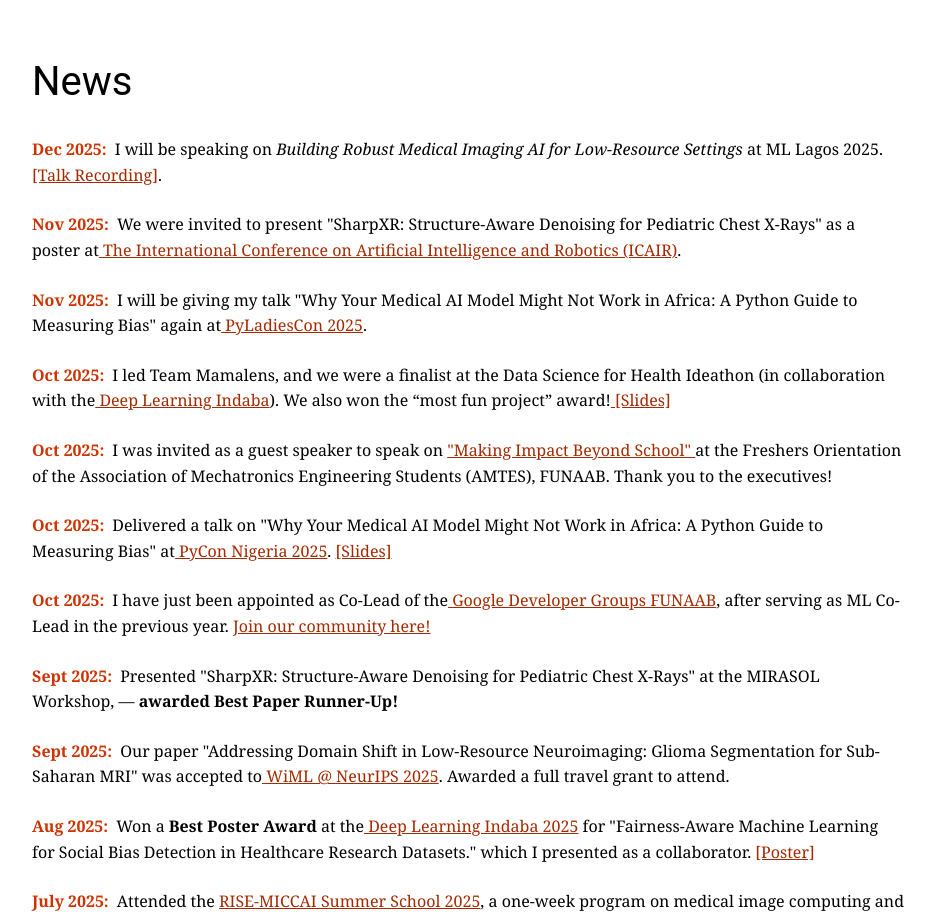
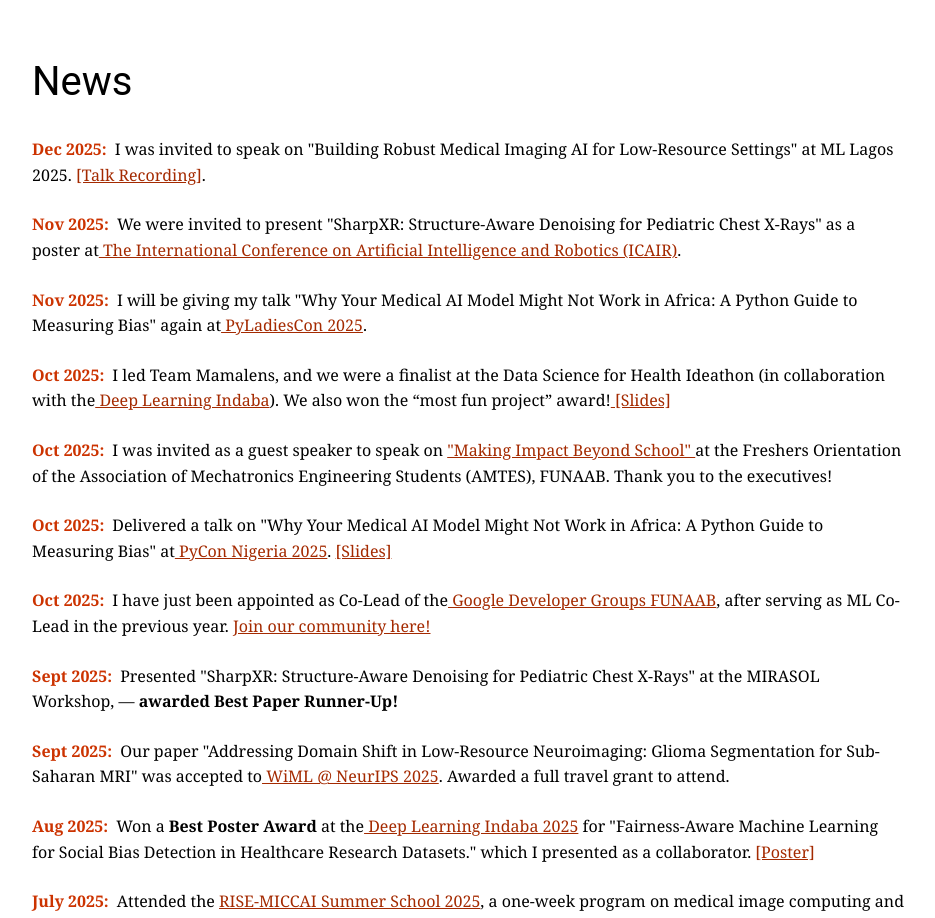
Before and after one commit to ileri-oluwa-kiiye/ileri-oluwa-kiiye.github.io, a React (Vite) app: page / in a window 1280 px wide. Shown: the part 1460-2378 px from the top of the page, without its empty margins (172-1107 px from the left). Built offline with nearby package versions, Linux system fonts and the light colour scheme.

Commit message:
changed wordings

```diff
--- a/src/comp/LandingPage/news.jsx
+++ b/src/comp/LandingPage/news.jsx
@@ -6,7 +6,7 @@
     date: "Dec 2025",
     description: (
       <>
-        I will be speaking on <em>Building Robust Medical Imaging AI for Low-Resource Settings</em> at ML Lagos 2025.{" "}
+        I was invited to speak on &quot;Building Robust Medical Imaging AI for Low-Resource Settings&quot; at ML Lagos 2025.{" "}
         <a
           href="https://youtu.be/DG2GbkIZL4Q?si=sUMpwVJAThfWghiV"
           target="_blank"
```
